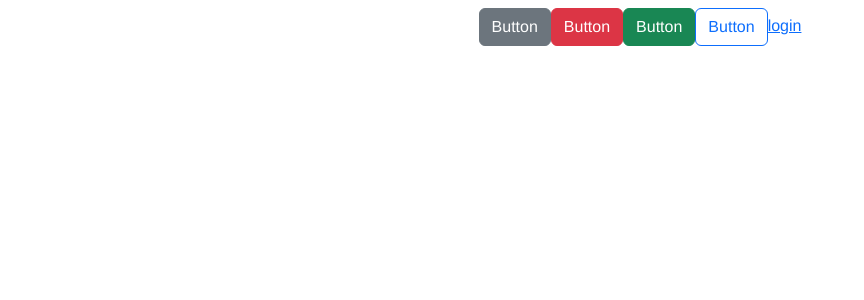
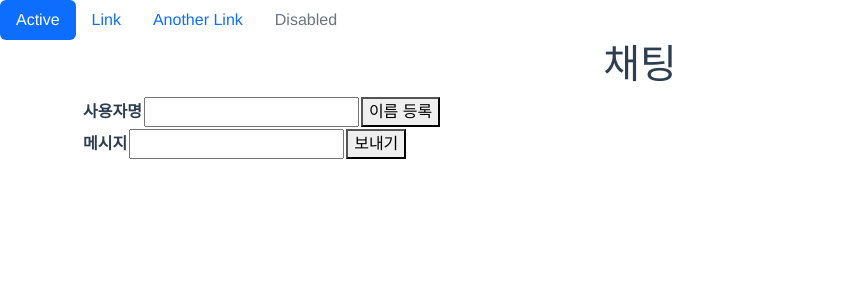
Before and after one commit to kwonyongjun1/Chat_frontend, a Vue app: page / in a window 1280 px wide. Shown: the top 300 px of the page, without its empty margins (0-864 px from the left). Built offline with nearby package versions, Linux system fonts and the light colour scheme.

Commit message:
websocket 적용

```diff
--- a/src/App.vue
+++ b/src/App.vue
@@ -2,6 +2,19 @@
   <router-view/>
 </template>
 
+<script>
+  export default {
+    name : 'App',
+    components:{
+
+    },
+    data(){
+      return {
+
+      }
+    }
+  }
+</script>
 <style>
 #app {
   font-family: Avenir, Helvetica, Arial, sans-serif;
--- /dev/null
+++ b/src/components/ChatHeader.vue
@@ -0,0 +1,20 @@
+<template>
+  <div>
+    <b-nav pills>
+      <b-nav-item active>Active</b-nav-item>
+      <b-nav-item>Link</b-nav-item>
+      <b-nav-item>Another Link</b-nav-item>
+      <b-nav-item disabled>Disabled</b-nav-item>
+    </b-nav>
+  </div>
+</template>
+
+<script>
+export default {
+  name: "ChatHeader"
+}
+</script>
+
+<style scoped>
+
+</style>
--- a/src/components/ChatMain.vue
+++ b/src/components/ChatMain.vue
@@ -1,19 +1,72 @@
 <template>
-  <div class="hello">
-    <h1>{{ msg }}</h1>
-    <b-button>Button</b-button>
-    <b-button variant="danger">Button</b-button>
-    <b-button variant="success">Button</b-button>
-    <b-button variant="outline-primary">Button</b-button>
-    <router-link to="/login">login</router-link>
+  <ChatHeader></ChatHeader>
+  <div>
+    <div id="container" class="container">
+      <h1>채팅</h1>
+      <div id="chating" class="chating">
+      </div>
+
+      <div id="yourName">
+        <table class="inputTable">
+          <tr>
+            <th>사용자명</th>
+            <th><input type="text" name="userName" id="userName"></th>
+            <th><button v-on:click="connect">이름 등록</button></th>
+          </tr>
+        </table>
+      </div>
+      <div id="yourMsg">
+        <table class="inputTable">
+          <tr>
+            <th>메시지</th>
+            <th><input></th>
+            <th><button v-on:click="send" id="sendBtn">보내기</button></th>
+          </tr>
+        </table>
+
+
+      </div>
+    </div>
   </div>
 </template>
 
 <script>
+import ChatHeader from "@/components/ChatHeader";
 export default {
   name: 'ChatMain',
-  props: {
-    msg: String
+  components: {ChatHeader},
+  data()  {
+
+  },
+  methods : {
+    connect() {
+      // this.websocket = new WebSocket('ws://'+ location.host +'/chat');
+      this.websocket = new WebSocket('ws://localhost:8081/api/chat');
+
+      this.websocket.onopen = function (data){
+        console.log('open!!');
+        console.log(data);
+      }
+
+      this.websocket.onerror = function (error) {
+        console.log(error);
+      }
+      this.websocket.onmessage = function (event){
+        console.log(event.data);
+      }
+
+    },
+    send() {
+      let option ={
+        event : "open",
+        type: "message",
+        sessionId : 'sessionId',
+        userName : 'userName',
+        msg : 'gd?'
+      }
+      this.websocket.send(JSON.stringify(option));
+    }
+
   }
 }
 </script>
@@ -21,4 +74,5 @@ export default {
 <!-- Add "scoped" attribute to limit CSS to this component only -->
 <style scoped>
 
+
 </style>
--- a/src/components/login/ChatLogin.vue
+++ b/src/components/login/ChatLogin.vue
@@ -1,18 +1,36 @@
 <template>
-  <div class="vue-tempalte">
-    <form>
-      <h3>Sign In</h3>
-      <div class="form-group">
-        <label>Email address</label>
-        <input type="email" class="form-control form-control-lg" />
+<!--  <div>-->
+<!--    <h2>로그인폼</h2>-->
+<!--    <form action="login.jsp" method="post">-->
+<!--      <div class="mb-3">-->
+<!--        <label class="form-label" for="id">아이디</label>-->
+<!--        <input class="form-control" type="text" name="id" id="id" />-->
+<!--      </div>-->
+<!--      <div class="mb-3">-->
+<!--        <label class="form-label" for="pwd">비밀번호</label>-->
+<!--        <input class="form-control" type="password" name="pwd" id="pwd" />-->
+<!--      </div>-->
+<!--      <router-link to="/">-->
+<!--        <button class="btn btn-outline-primary btn-sm">로그인</button>-->
+<!--      </router-link>-->
+<!--    </form>-->
+<!--  </div>-->
+  <body>
+  <div class="container">
+    <h2>로그인폼</h2>
+    <form action="login.jsp" method="post">
+      <div class="mb-3">
+        <label class="form-label" for="id">아이디</label>
+        <input class="form-control" type="text" name="id" id="id" />
       </div>
-      <div class="form-group">
-        <label>Password</label>
-        <input type="password" class="form-control form-control-lg" />
+      <div class="mb-3">
+        <label class="form-label" for="pwd">비밀번호</label>
+        <input class="form-control" type="password" name="pwd" id="pwd" />
       </div>
-      <button type="submit" class="btn btn-dark btn-lg btn-block">Sign In</button>
+      <button class="btn btn-outline-primary btn-sm" type="submit">로그인</button>
     </form>
   </div>
+  </body>
 </template>
 
 <script>
--- a/src/router/index.js
+++ b/src/router/index.js
@@ -10,7 +10,8 @@ const routes = [
   {
     path: '/login',
     name : 'ChatLogin',
-    component: ChatLogin
+    component: ChatLogin,
+
   }
 ]
 
```
